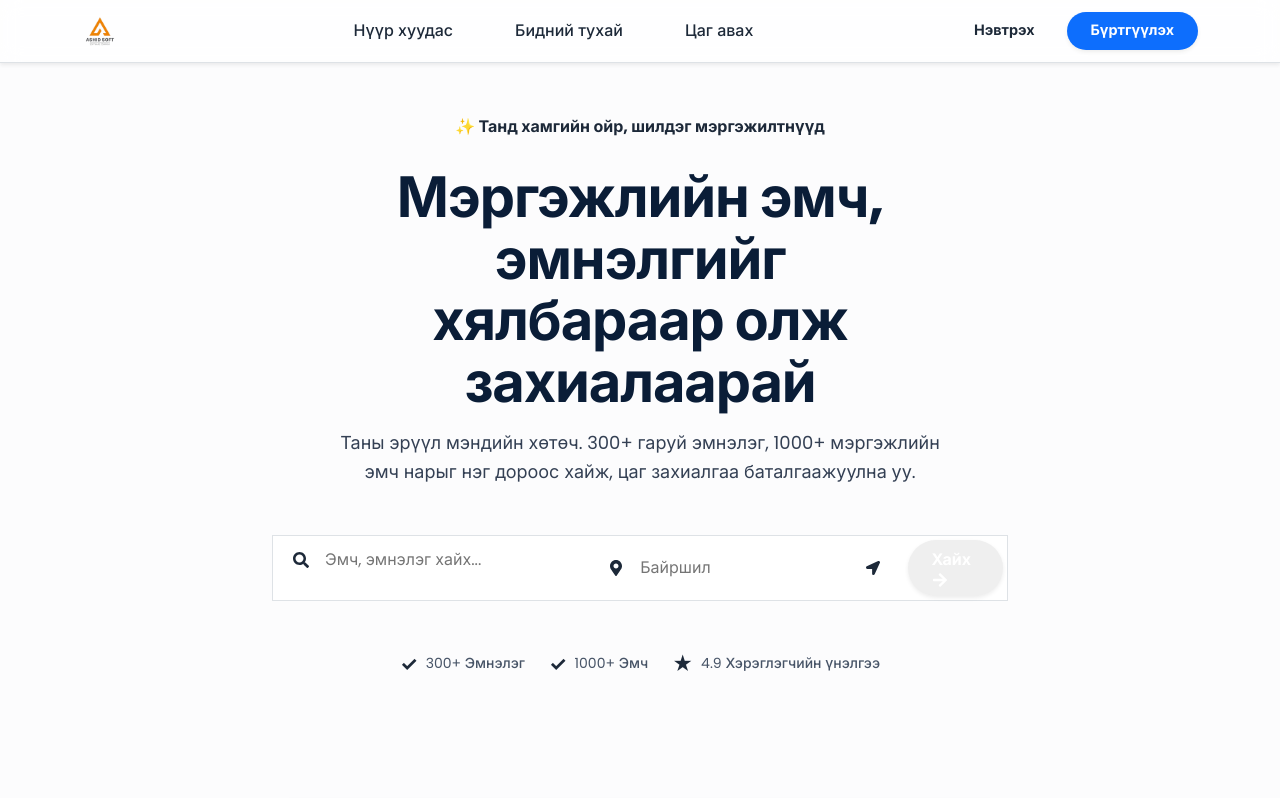
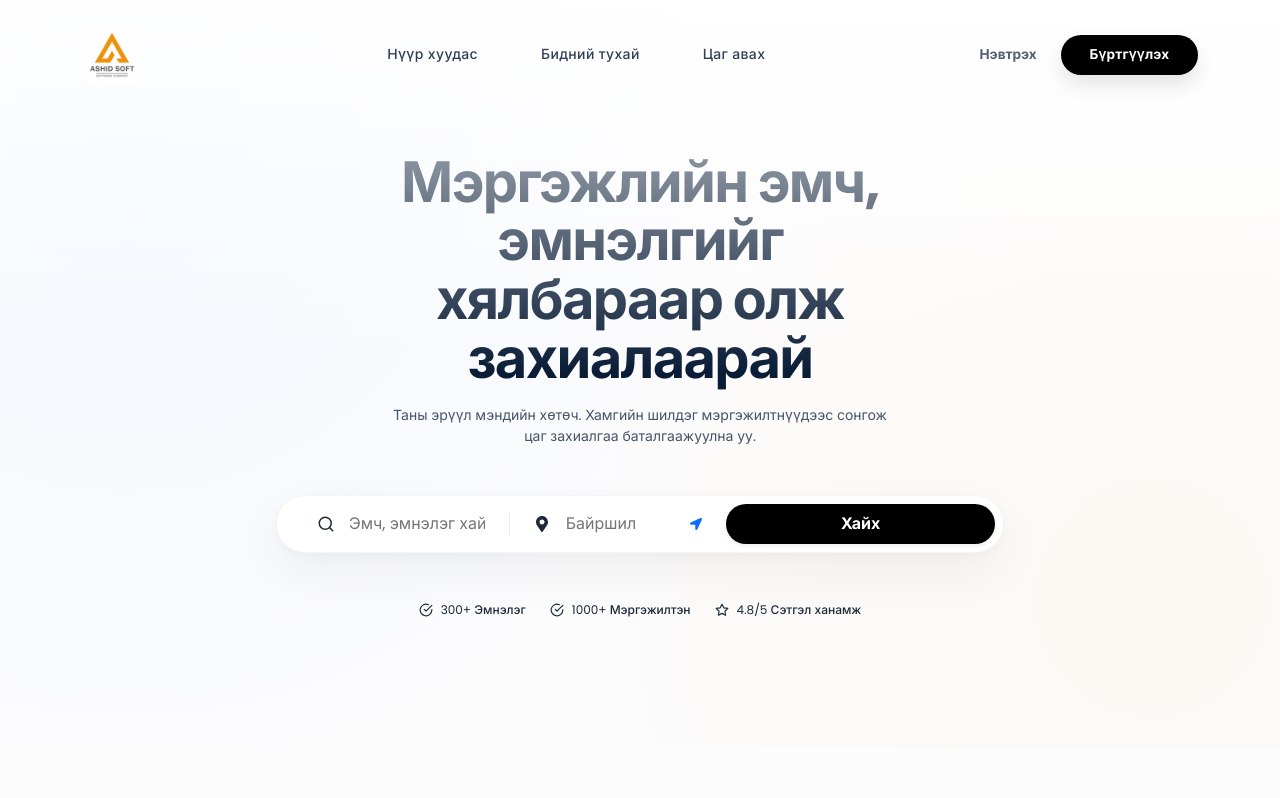
Before and after one commit to khishigtogtokh321/Project, a React (Vite) app: page / in a window 1280 px wide. Shown: the top 798 px of the page. Built offline with nearby package versions, Linux system fonts and the light colour scheme.

Commit message:
home page ui.ux design

```diff
--- a/src/components/Hero.jsx
+++ b/src/components/Hero.jsx
@@ -1,63 +1,50 @@
 import { Container, Row, Col } from "react-bootstrap";
 import SearchBar from "./SearchBar";
 import { motion } from "framer-motion";
-import PartnerLogos from "./PartnerLogos";
 import Badge from "./ui/Badge";
+import { FiCheckCircle, FiStar } from "react-icons/fi";
 
 export default function Hero() {
   return (
-    <section className="py-5 bg-gray-25">
+    <section className="hero-refined d-flex align-items-center" style={{ minHeight: '75vh' }}>
       <Container>
         <Row className="justify-content-center text-center">
           <Col lg={10} xl={8}>
             <motion.div
               initial={{ opacity: 0, y: 30 }}
-              whileInView={{ opacity: 1, y: 0 }}
-              viewport={{ once: true }}
-              transition={{ duration: 0.6, ease: "easeOut" }}
+              animate={{ opacity: 1, y: 0 }}
+              transition={{ duration: 0.8, ease: [0.16, 1, 0.3, 1] }}
             >
-              {/* 🔹 Brand Badge */}
-              <div className="d-flex justify-content-center mb-4">
-                <Badge variant="primary" size="md">
-                  ✨ Танд хамгийн ойр, шилдэг мэргэжилтнүүд
-                </Badge>
-              </div>
-
-              {/* 🔹 Fluid Heading */}
+              {/* 🔹 Punchy Headline */}
               <h1 className="text-h1 mb-3">
                 Мэргэжлийн эмч, эмнэлгийг <br />
                 <span className="text-primary-500">хялбараар олж захиалаарай</span>
               </h1>
 
-              {/* 🔹 Fluid Lead Text */}
-              <p className="text-body-lg text-gray-600 mb-5 mx-auto max-w-600">
-                Таны эрүүл мэндийн хөтөч. 300+ гаруй эмнэлэг, 1000+ мэргэжлийн эмч нарыг нэг дороос хайж, цаг захиалгаа баталгаажуулна уу.
+              {/* 🔹 Minimalist Lead Text (Desktop Only, Small) */}
+              <p className="text-body-sm text-gray-400 mb-5 mx-auto d-none d-lg-block" style={{ maxWidth: '500px' }}>
+                Таны эрүүл мэндийн хөтөч. Хамгийн шилдэг мэргэжилтнүүдээс сонгож цаг захиалгаа баталгаажуулна уу.
               </p>
 
-              {/* 🔹 Refactored Search Focus */}
-              <div className="mb-5">
+              {/* 🔹 Centered Search Focus */}
+              <div className="mb-5 px-1">
                 <SearchBar />
               </div>
 
-              {/* 🔹 Trust Indicators */}
-              <div className="d-flex flex-wrap justify-content-center align-items-center gap-4 text-gray-500">
+              {/* 🔹 Clean Trust Indicators (Subtle) */}
+              <div className="d-flex flex-wrap justify-content-center align-items-center gap-4 text-gray-400 opacity-60">
                 <div className="d-flex align-items-center gap-2">
-                  <span className="text-success-500 fw-bold fs-5">✓</span>
-                  <span className="text-body-sm fw-medium">300+ Эмнэлэг</span>
+                  <FiCheckCircle size={14} className="text-success-400" />
+                  <span style={{ fontSize: '0.75rem', fontWeight: 500 }}>300+ Эмнэлэг</span>
                 </div>
                 <div className="d-flex align-items-center gap-2">
-                  <span className="text-success-500 fw-bold fs-5">✓</span>
-                  <span className="text-body-sm fw-medium">1000+ Эмч</span>
+                  <FiCheckCircle size={14} className="text-success-400" />
+                  <span style={{ fontSize: '0.75rem', fontWeight: 500 }}>1000+ Мэргэжилтэн</span>
                 </div>
                 <div className="d-flex align-items-center gap-2">
-                  <span className="text-warning-500 fw-bold fs-5">★</span>
-                  <span className="text-body-sm fw-medium">4.9 Хэрэглэгчийн үнэлгээ</span>
+                  <FiStar size={14} className="text-warning-400" />
+                  <span style={{ fontSize: '0.75rem', fontWeight: 500 }}>4.8/5 Сэтгэл ханамж</span>
                 </div>
-              </div>
-
-              {/* 🔹 Partner Logos Overlay */}
-              <div className="mt-5 pt-4 opacity-60 grayscale hover:grayscale-0 transition-all duration-500">
-                <PartnerLogos />
               </div>
             </motion.div>
           </Col>
--- a/src/components/MyNavbar.jsx
+++ b/src/components/MyNavbar.jsx
@@ -1,55 +1,64 @@
-import { Navbar, Nav, Container, Button } from "react-bootstrap";
+import { useState, useEffect } from "react";
+import { Navbar, Nav, Container } from "react-bootstrap";
 import { Link } from "react-router-dom";
-import ashidLogo from "../assets/ashidLogo.png";
+import ashidLogo from "../assets/ashid_logo_bold.png";
 
 export default function MyNavbar() {
+  const [scrolled, setScrolled] = useState(false);
+
+  useEffect(() => {
+    const handleScroll = () => {
+      setScrolled(window.scrollY > 40);
+    };
+    window.addEventListener("scroll", handleScroll);
+    return () => window.removeEventListener("scroll", handleScroll);
+  }, []);
+
   return (
-    <Navbar bg="white" expand="lg" sticky="top" className="py-2 border-bottom shadow-sm bg-white bg-opacity-75" style={{ backdropFilter: 'blur(10px)' }}>
+    <Navbar
+      expand="lg"
+      fixed="top"
+      className={`navbar-custom ${scrolled ? 'navbar-scrolled' : ''}`}
+    >
       <Container>
-        {/* 🔹 Logo (Left) */}
-        <Navbar.Brand as={Link} to="/" className="d-flex align-items-center">
+        {/* 🔹 Logo */}
+        <Navbar.Brand as={Link} to="/" className="ps-0 d-flex align-items-center">
           <img
             src={ashidLogo}
             alt="Ashid Logo"
-            height="36"
-            className="d-inline-block align-top"
+            height="60"
+            className="d-inline-block align-middle"
           />
         </Navbar.Brand>
 
-        {/* 🔹 Hamburger Toggle (Mobile) */}
-        <Navbar.Toggle aria-controls="main-navbar-nav" className="border-0 shadow-none" />
+        {/* 🔹 Toggle */}
+        <Navbar.Toggle aria-controls="main-navbar-nav" className="border-0 shadow-none p-0" />
 
         <Navbar.Collapse id="main-navbar-nav">
-          {/* 🔹 Center Navigation */}
-          <Nav className="mx-auto text-center" style={{ gap: '15px' }}>
-            <Nav.Link as={Link} to="/" className="fw-medium text-navy px-3">Нүүр хуудас</Nav.Link>
-            <Nav.Link as={Link} to="/" className="fw-medium text-navy px-3">Бидний тухай</Nav.Link>
-            <Nav.Link as={Link} to="/booking" className="fw-medium text-navy px-3">Цаг авах</Nav.Link>
+          {/* 🔹 Center Menu */}
+          <Nav className="mx-auto text-center py-3 py-lg-0">
+            <Nav.Link as={Link} to="/" className="px-lg-4">Нүүр хуудас</Nav.Link>
+            <Nav.Link as={Link} to="/" className="px-lg-4">Бидний тухай</Nav.Link>
+            <Nav.Link as={Link} to="/emch-songoh" className="px-lg-4">Цаг авах</Nav.Link>
           </Nav>
 
-          {/* 🔹 Action Buttons (Right) */}
-          <div className="d-flex flex-column flex-lg-row align-items-center gap-3 mt-3 mt-lg-0">
-            <Button
-              as={Link}
+          {/* 🔹 Actions */}
+          <div className="d-flex flex-column flex-lg-row align-items-center gap-4 mt-3 mt-lg-0">
+            <Link
               to="/login"
-              variant="link"
-              className="text-decoration-none text-navy fw-bold px-3 py-2 border-0"
-              style={{ fontSize: '0.9rem' }}
+              className="btn-nav-login text-decoration-none"
             >
               Нэвтрэх
-            </Button>
-            <Button
-              as={Link}
+            </Link>
+            <Link
               to="/register"
-              variant="primary"
-              className="rounded-pill px-4 py-2 border-0 shadow-sm fw-bold"
-              style={{ fontSize: '0.9rem' }}
+              className="btn-nav-register text-decoration-none text-center"
             >
               Бүртгүүлэх
-            </Button>
+            </Link>
           </div>
         </Navbar.Collapse>
       </Container>
-    </Navbar>
+    </Navbar >
   );
 }
--- a/src/components/SearchBar.jsx
+++ b/src/components/SearchBar.jsx
@@ -1,5 +1,6 @@
 import React, { useState } from "react";
-import { FaSearch, FaMapMarkerAlt, FaLocationArrow, FaArrowRight } from "react-icons/fa";
+import { FaSearch, FaMapMarkerAlt, FaLocationArrow } from "react-icons/fa";
+import { FiSearch } from "react-icons/fi";
 import Button from "./ui/Button";
 import Input from "./ui/Input";
 
@@ -8,8 +9,6 @@ const mockResults = [
   { id: 2, name: "Zorig Clinic", type: "Шүдний эмнэлэг", location: "Bayanzurkh", logo: "🦷" },
   { id: 3, name: "Health Partner", type: "Гэр бүлийн эмнэлэг", location: "Sukhbaatar", logo: "👨‍⚕️" },
   { id: 4, name: "Eren Hospital", type: "Олон улсын эмнэлэг", location: "Songinokhairkhan", logo: "🌍" },
-  { id: 5, name: "Grand Med Hospital", type: "Мэс заслын төв", location: "Ulaanbaatar", logo: "💉" },
-  { id: 6, name: "Songdo Hospital", type: "Олон улсын эмнэлэг", location: "Bayangol", logo: "🌐" },
 ];
 
 export default function SearchBar() {
@@ -25,15 +24,10 @@ export default function SearchBar() {
   };
 
   const handleNearMe = () => {
-    if (!navigator.geolocation) {
-      alert("Таны хөтөч байршил авах боломжгүй байна.");
-      return;
-    }
+    if (!navigator.geolocation) return;
     navigator.geolocation.getCurrentPosition(
-      (pos) => {
-        setLocation(`Миний байршил (${pos.coords.latitude.toFixed(2)}, ${pos.coords.longitude.toFixed(2)})`);
-      },
-      () => alert("Байршил авахад алдаа гарлаа")
+      (pos) => setLocation(`Миний байршил`),
+      () => { }
     );
   };
 
@@ -42,11 +36,11 @@ export default function SearchBar() {
   );
 
   return (
-    <div className={`search-bar-container bg-white rounded-xl shadow-md p-1 border border-gray-100 ${isMobileSearchActive ? 'mobile-search-active' : ''}`}>
-      <div className="d-flex flex-column flex-md-row align-items-stretch gap-1">
+    <div className={`search-island ${isMobileSearchActive ? 'mobile-search-active' : ''}`}>
+      <div className="d-flex flex-column flex-md-row align-items-center gap-0">
 
         {/* 🔍 Search Input */}
-        <div className="flex-grow-1 position-relative">
+        <div className="flex-grow-1 position-relative w-100">
           <Input
             placeholder="Эмч, эмнэлэг хайх..."
             value={query}
@@ -56,23 +50,23 @@ export default function SearchBar() {
               if (window.innerWidth < 768) setIsMobileSearchActive(true);
             }}
             onBlur={() => setTimeout(() => setShowSuggestions(false), 200)}
-            leftIcon={<FaSearch />}
-            className="border-0 focus:shadow-none"
+            leftIcon={<FiSearch size={18} className="text-gray-400" />}
+            className="border-0 focus:shadow-none bg-transparent ps-4"
             containerClassName="mb-0"
           />
 
-          {showSuggestions && (
-            <div className="position-absolute start-0 top-100 w-100 bg-white shadow-lg rounded-lg border mt-2 z-3 overflow-hidden">
+          {showSuggestions && query.length > 0 && (
+            <div className="position-absolute start-0 top-100 w-100 bg-white shadow-xl rounded-xl border border-gray-100 mt-3 z-3 overflow-hidden animate-fade-in">
               {filteredSuggestions.map(s => (
                 <div
                   key={s.id}
-                  className="p-3 d-flex align-items-center gap-3 hover:bg-gray-50 cursor-pointer border-bottom last:border-0"
+                  className="p-3 d-flex align-items-center gap-3 hover:bg-gray-50 cursor-pointer transition-colors"
                   onClick={() => setQuery(s.name)}
                 >
-                  <span className="fs-4">{s.logo}</span>
+                  <span className="fs-5">{s.logo}</span>
                   <div>
-                    <div className="fw-bold text-navy-900">{s.name}</div>
-                    <div className="text-body-xs">{s.type} • {s.location}</div>
+                    <div className="fw-semibold text-navy-900 fs-body-sm">{s.name}</div>
+                    <div className="text-gray-500" style={{ fontSize: '0.75rem' }}>{s.type} • {s.location}</div>
                   </div>
                 </div>
               ))}
@@ -80,82 +74,70 @@ export default function SearchBar() {
           )}
         </div>
 
+        {/* Divider */}
+        <div className="input-group-divider d-none d-md-block mx-2"></div>
+
         {/* 📍 Location Input */}
-        <div className="flex-grow-1 position-relative d-flex align-items-center">
+        <div className="flex-grow-1 position-relative d-flex align-items-center w-100">
           <Input
             placeholder="Байршил"
             value={location}
             onChange={(e) => setLocation(e.target.value)}
-            leftIcon={<FaMapMarkerAlt />}
-            className="border-0 focus:shadow-none"
+            leftIcon={<FaMapMarkerAlt className="text-gray-400" />}
+            className="border-0 focus:shadow-none bg-transparent ps-4"
             containerClassName="mb-0 flex-grow-1"
           />
-          <div
-            className="position-absolute end-0 me-3 text-primary-500 cursor-pointer p-2 hover:bg-primary-50 rounded-circle transition-all"
+          <button
+            className="position-absolute end-0 me-2 btn btn-link p-2 text-primary-500 hover:bg-primary-50 rounded-circle transition-all border-0"
             onClick={handleNearMe}
+            title="Миний байршил"
           >
-            <FaLocationArrow size={14} />
-          </div>
+            <FaLocationArrow size={12} />
+          </button>
         </div>
 
         {/* 🚀 Search Action */}
         <Button
           variant="primary"
-          className="rounded-lg px-4 py-2"
+          className="rounded-full px-5 py-2-5 ms-0 ms-md-2 w-100 w-md-auto"
           onClick={handleSearch}
-          rightIcon={<FaArrowRight />}
+          style={{ background: '#000', color: '#fff' }} // Premium black button
         >
           Хайх
         </Button>
       </div>
 
       {isMobileSearchActive && (
-        <div
-          className="d-md-none position-fixed top-0 start-0 w-100 h-100 bg-white z-max p-4 animate-fade-in"
-          style={{ zIndex: 1060 }}
-        >
-          <div className="d-flex justify-content-between align-items-center mb-4">
+        <div className="d-md-none position-fixed top-0 start-0 w-100 h-100 bg-white z-max p-4 animate-fade-in" style={{ zIndex: 1100 }}>
+          <div className="d-flex justify-content-between align-items-center mb-5">
             <h4 className="text-h3 mb-0">Хайлт</h4>
-            <button className="btn-close" onClick={() => setIsMobileSearchActive(false)}></button>
+            <button className="btn-close shadow-none" onClick={() => setIsMobileSearchActive(false)}></button>
           </div>
 
+          <div className="d-flex flex-column gap-4">
             <Input
               autoFocus
               label="Юу хайх вэ?"
-            placeholder="Эмч, эмнэлэг..."
+              placeholder="Мэргэжил, эмчийн нэр..."
               value={query}
               onChange={(e) => setQuery(e.target.value)}
-            leftIcon={<FaSearch />}
-            className="mb-3"
+              leftIcon={<FiSearch />}
             />
 
             <Input
               label="Хаана?"
-            placeholder="Байршил"
+              placeholder="Байршил эсвэл дүүрэг..."
               value={location}
               onChange={(e) => setLocation(e.target.value)}
               leftIcon={<FaMapMarkerAlt />}
-            className="mb-4"
             />
 
-          <Button variant="primary" size="lg" className="w-100" onClick={handleSearch}>
-            Хайлт хийх
+            <Button variant="primary" size="lg" className="w-100 mt-4 py-3" onClick={handleSearch} style={{ background: '#000' }}>
+              Хайж эхлэх
             </Button>
           </div>
+        </div>
       )}
-
-      <style>{`
-        .search-bar-container .last\\:border-0:last-child { border-bottom: 0; }
-        .search-bar-container .hover\\:bg-gray-50:hover { background-color: var(--gray-50); }
-        .z-max { z-index: 1050; }
-        @keyframes fadeIn {
-          from { opacity: 0; transform: translateY(10px); }
-          to { opacity: 1; transform: translateY(0); }
-        }
-        .animate-fade-in {
-          animation: fadeIn 0.3s ease-out;
-        }
-      `}</style>
     </div>
   );
 }
--- a/src/components/ui/Card.jsx
+++ b/src/components/ui/Card.jsx
@@ -1,5 +1,5 @@
 import React from 'react';
-import { 运动 } from 'framer-motion';
+import { motion } from 'framer-motion';
 
 /**
  * Standardized Card component with support for various styles and interactions.
--- a/src/index.css
+++ b/src/index.css
@@ -1206,3 +1206,138 @@ h5 {
 .footer-bottom strong {
   color: #00c8ff;
 }
+
+/* 🧭 Premium Navbar Styles */
+.navbar-custom {
+  transition: all 0.5s cubic-bezier(0.16, 1, 0.3, 1);
+  background: transparent !important;
+  border-bottom: 1px solid transparent;
+  padding-top: 1.25rem !important;
+  padding-bottom: 1.25rem !important;
+  z-index: 1050;
+}
+
+.navbar-scrolled {
+  background: rgba(255, 255, 255, 0.7) !important;
+  backdrop-filter: blur(20px) saturate(180%);
+  -webkit-backdrop-filter: blur(20px) saturate(180%);
+  border-bottom: 1px solid rgba(0, 0, 0, 0.04);
+  box-shadow: 0 4px 30px rgba(0, 0, 0, 0.01);
+  padding-top: 0.6rem !important;
+  padding-bottom: 0.6rem !important;
+}
+
+.navbar-custom .navbar-brand img {
+  transition: transform 0.4s ease;
+}
+
+.navbar-scrolled .navbar-brand img {
+  transform: scale(0.9);
+}
+
+.navbar-custom .nav-link {
+  font-size: 0.875rem;
+  font-weight: 500;
+  color: var(--navy-900) !important;
+  letter-spacing: 0.025em;
+  padding: 0.5rem 1.5rem !important;
+  transition: all 0.3s ease;
+  opacity: 0.85;
+}
+
+.navbar-custom .nav-link:hover {
+  opacity: 1;
+  color: var(--primary-500) !important;
+}
+
+/* Premium Black Button for Register */
+.btn-nav-register {
+  background: #000 !important;
+  color: #fff !important;
+  font-size: 0.85rem !important;
+  font-weight: 600 !important;
+  letter-spacing: 0.01em;
+  padding: 0.6rem 1.8rem !important;
+  border-radius: 99px !important;
+  box-shadow: 0 10px 20px rgba(0, 0, 0, 0.1);
+  transition: all 0.3s cubic-bezier(0.16, 1, 0.3, 1) !important;
+}
+
+.btn-nav-register:hover {
+  transform: translateY(-2px);
+  box-shadow: 0 15px 30px rgba(0, 0, 0, 0.15);
+  background: #222 !important;
+}
+
+.btn-nav-login {
+  font-size: 0.85rem !important;
+  font-weight: 600 !important;
+  color: var(--navy-900) !important;
+  opacity: 0.7;
+  transition: opacity 0.3s ease !important;
+}
+
+.btn-nav-login:hover {
+  opacity: 1;
+}
+
+/* 🏔️ Refined Hero & Search Island Styles */
+.hero-refined {
+  position: relative;
+  overflow: hidden;
+  padding-top: clamp(8rem, 12vw, 12rem) !important;
+  padding-bottom: clamp(6rem, 10vw, 10rem) !important;
+  background:
+    radial-gradient(circle at 10% 20%, rgba(0, 102, 255, 0.04) 0%, transparent 50%),
+    radial-gradient(circle at 90% 80%, rgba(245, 158, 11, 0.04) 0%, transparent 50%),
+    var(--gray-25);
+}
+
+.hero-refined::before {
+  content: '';
+  position: absolute;
+  top: 0;
+  left: 0;
+  right: 0;
+  height: 50%;
+  background: linear-gradient(180deg, rgba(255, 255, 255, 0.9) 0%, transparent 100%);
+  pointer-events: none;
+}
+
+.hero-refined .text-h1 {
+  font-weight: 800;
+  letter-spacing: -0.03em;
+  line-height: 1.05;
+}
+
+.search-island {
+  background: #ffffff !important;
+  border: 1px solid rgba(0, 0, 0, 0.04);
+  box-shadow: 0 20px 50px rgba(0, 0, 0, 0.05),
+    0 4px 12px rgba(0, 0, 0, 0.02);
+  border-radius: 32px !important;
+  padding: 0.5rem 0.5rem 0.5rem 1.5rem !important;
+  transition: all 0.4s cubic-bezier(0.16, 1, 0.3, 1);
+  max-width: 900px;
+  margin: 0 auto;
+}
+
+@media (max-width: 767.98px) {
+  .search-island {
+    border-radius: 20px !important;
+    padding: 1.25rem !important;
+    box-shadow: 0 10px 30px rgba(0, 0, 0, 0.04);
+  }
+}
+
+.search-island:hover {
+  box-shadow: 0 30px 60px rgba(0, 0, 0, 0.08);
+  transform: translateY(-2px);
+}
+
+.search-island .input-group-divider {
+  width: 1px;
+  height: 24px;
+  background: var(--gray-200);
+  align-self: center;
+}
```
Also changed, not shown: src/assets/ashid_logo_bold.png (added). Lines whose indentation alone changed are shown as unchanged.
